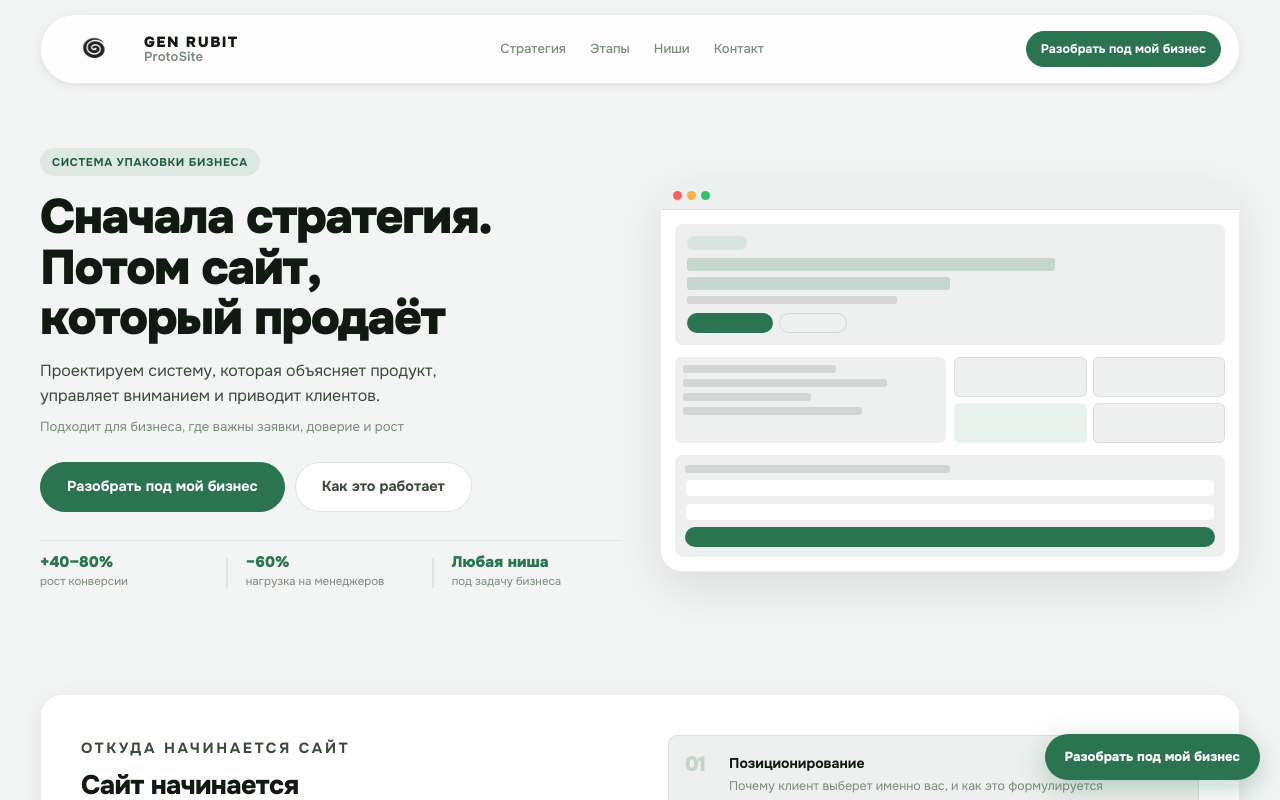
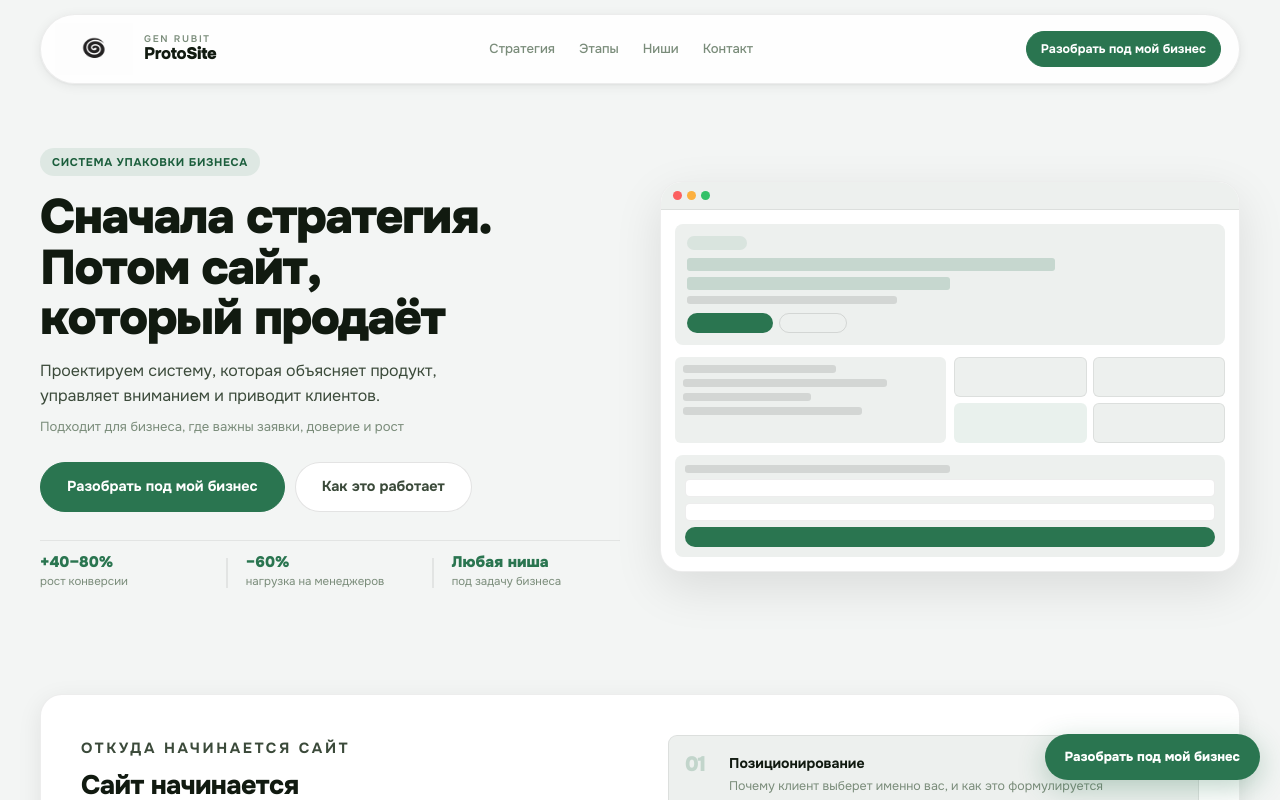
Before and after one commit to genfreemix/krayur-travel-demo, a website built with Vite: page index.html in a window 1280 px wide. Shown: the top 800 px of the page. Built offline with nearby package versions, Linux system fonts and the light colour scheme.

Commit message:
nav: ProtoSite dominant (1.05rem 800), GEN RUBIT subtle above (0.60rem muted)

```diff
--- a/styles.css
+++ b/styles.css
@@ -152,20 +152,20 @@ h3 { font-weight: 700; line-height: 1.22; letter-spacing: -0.01em; }
 }
 
 .brand-title {
-  font-size: 0.92rem;
-  font-weight: 900;
-  color: var(--text);
-  letter-spacing: 0.10em;
+  font-size: 0.60rem;
+  font-weight: 600;
+  color: var(--muted);
+  letter-spacing: 0.18em;
   text-transform: uppercase;
 }
 
 .brand-name {
-  font-size: 0.82rem;
-  font-weight: 600;
-  color: var(--muted);
-  letter-spacing: 0.01em;
+  font-size: 1.05rem;
+  font-weight: 800;
+  color: var(--text);
+  letter-spacing: -0.02em;
 }
-.brand-name strong { font-weight: 600; color: var(--muted); }
+.brand-name strong { font-weight: 900; color: var(--text); }
 
 .topbar-links {
   display: flex;
```
